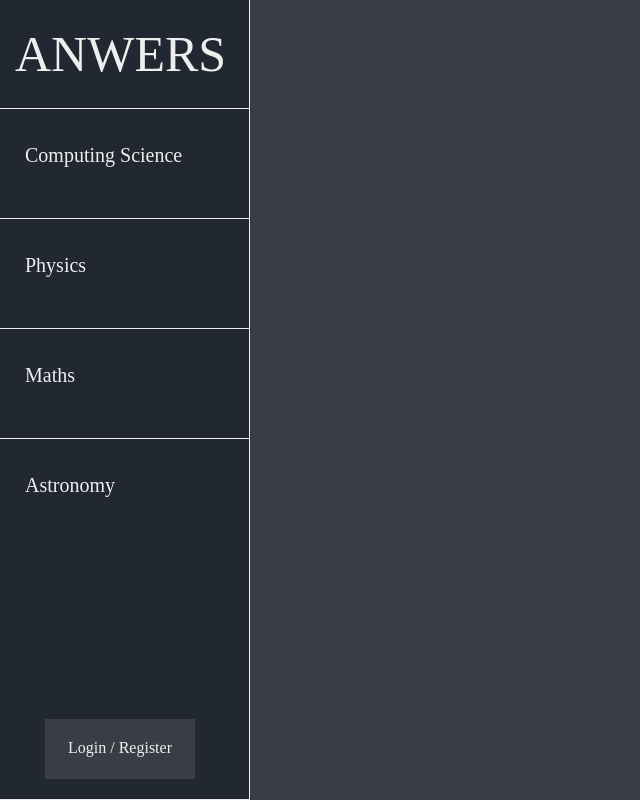
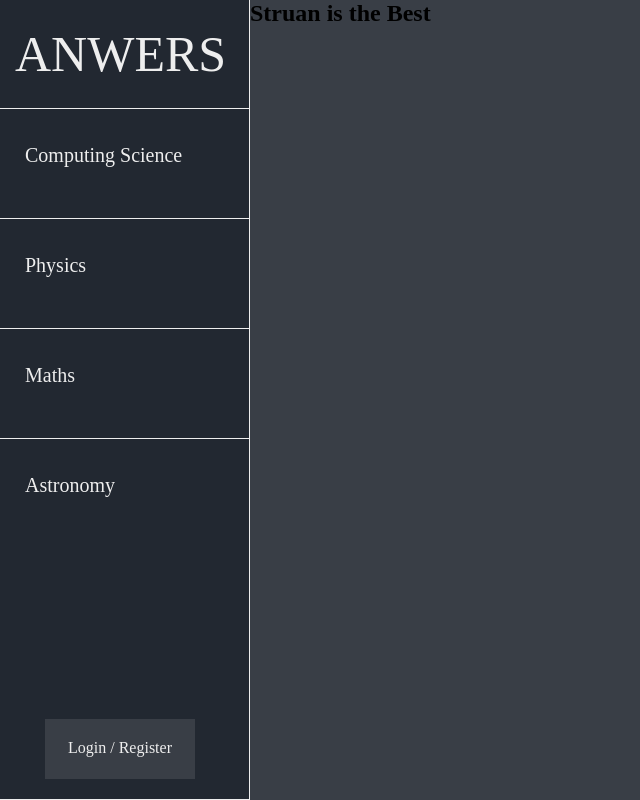
Before and after one commit to SeeleyX/Anwers, a Django app: page / in a window 1280 px wide. Shown: the whole page, without its empty margins (0-640 px from the left). Run offline with Django 4.2, Linux system fonts and the light colour scheme.

Commit message:
Struans addition

```diff
--- a/website/templates/learn/base.html
+++ b/website/templates/learn/base.html
@@ -41,7 +41,7 @@
 				</div>
 			</div>
 			<div class="main-content">
-
+				<h2>Struan is the Best</h2>
 			</div>
 		</div>
 		{% endblock %}
```
